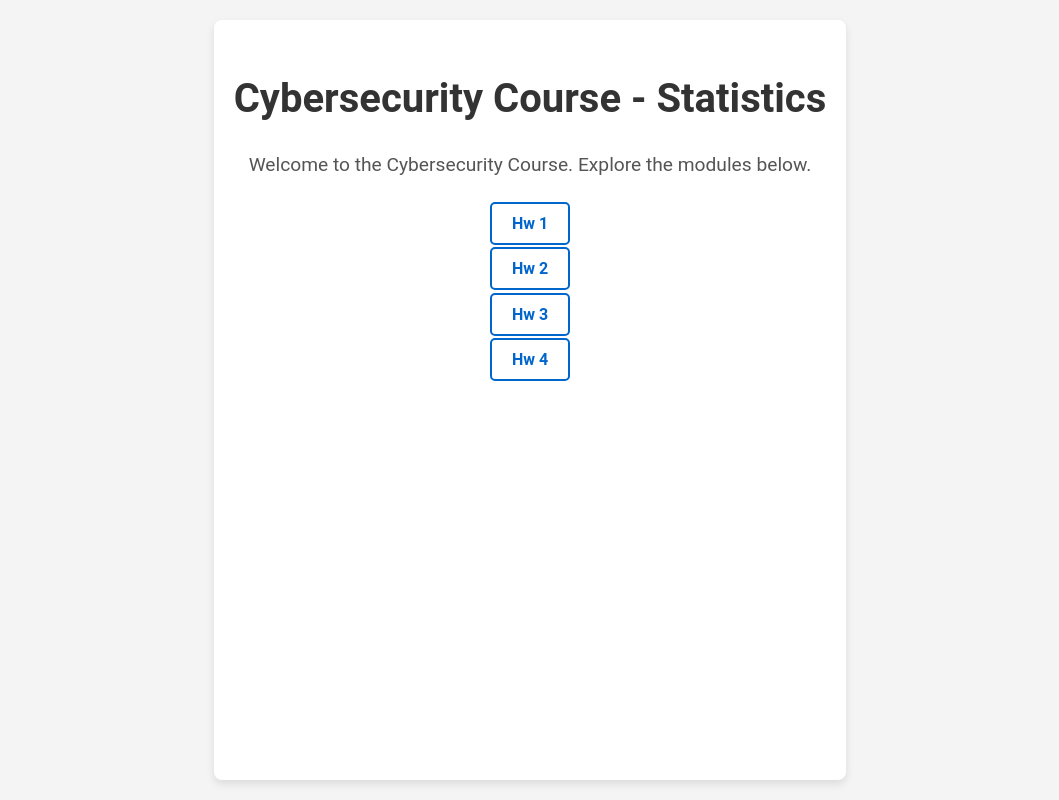
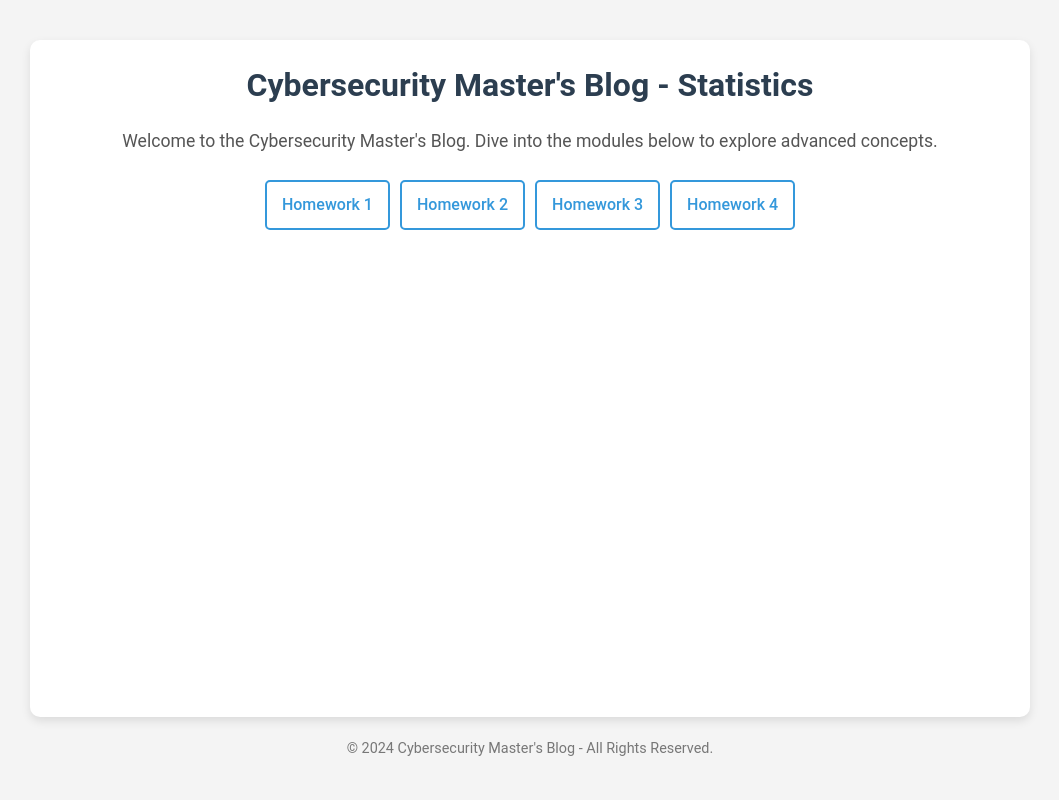
Before and after one commit to 0ri0nRo/Statistics, a Flask app: page / in a window 1280 px wide. Shown: the whole page, without its empty margins (110-1169 px from the left). Run offline with Flask 3, Linux system fonts and the light colour scheme.

Commit message:
add new index

```diff
--- a/templates/index.html
+++ b/templates/index.html
@@ -3,104 +3,158 @@
 <head>
     <meta charset="UTF-8">
     <meta name="viewport" content="width=device-width, initial-scale=1.0">
-    <title>Cybersecurity Course - Statistics</title>
+    <title>Cybersecurity Master's Blog - Statistics</title>
     <link rel="stylesheet" href="{{ url_for('static', filename='style.css') }}">
     <style>
+        /* Base Styling */
+        * {
+            margin: 0;
+            padding: 0;
+            box-sizing: border-box;
+        }
+
         body {
             font-family: 'Roboto', sans-serif;
-            line-height: 1.6;
-            margin: 0;
-            padding: 0;
             background-color: #f4f4f4;
+            color: #333;
             display: flex;
             flex-direction: column;
             min-height: 100vh;
+            line-height: 1.6;
         }
 
+        /* Main container */
         .container {
-            flex: 1;
-            max-width: 800px;
-            margin: 20px auto;
+            max-width: 1000px;
+            width: 90%;
+            margin: 0 auto;
             padding: 20px;
-            background: white;
-            border-radius: 8px;
-            box-shadow: 0 4px 8px rgba(0, 0, 0, 0.1);
+            background-color: #fff;
+            border-radius: 10px;
+            box-shadow: 0 4px 10px rgba(0, 0, 0, 0.1);
+            margin-top: 20px;
+            flex-grow: 1;
         }
 
+        /* Header Styling */
         header {
             text-align: center;
             margin-bottom: 20px;
         }
 
         header h1 {
-            color: #333;
-            font-size: 2.5em;
-            margin-bottom: 10px;
+            font-size: 2em;
+            color: #2c3e50;
+            margin-bottom: 0.5em;
         }
 
         header p {
+            font-size: 1.1em;
             color: #555;
-            font-size: 1.2em;
         }
 
+        /* Navigation Styling */
         nav {
+            display: flex;
+            justify-content: center;
             margin: 20px 0;
         }
 
         nav ul {
-            list-style: none;
-            padding: 0;
+            list-style-type: none;
             display: flex;
-            flex-direction: column;
-            align-items: center;
+            flex-wrap: wrap;
+            gap: 10px;
+            justify-content: center;
         }
 
         nav ul li {
-            margin: 10px 0;
+            margin: 5px 0;
         }
 
         nav ul li a {
+            display: inline-block;
             text-decoration: none;
-            color: #0066cc;
-            font-weight: bold;
-            padding: 10px 20px;
-            border: 2px solid #0066cc;
+            color: #3498db;
+            font-weight: 500;
+            padding: 10px 15px;
+            border: 2px solid #3498db;
             border-radius: 5px;
-            transition: background-color 0.3s, color 0.3s;
+            transition: background-color 0.3s ease, color 0.3s ease;
         }
 
         nav ul li a:hover {
-            background-color: #0066cc;
-            color: white;
+            background-color: #3498db;
+            color: #fff;
         }
 
+        /* Footer Styling */
         footer {
             text-align: center;
-            margin-top: 20px;
+            padding: 20px 0;
             font-size: 0.9em;
             color: #777;
-            padding: 10px 0;
+        }
+
+        /* Responsive Design */
+        @media (max-width: 768px) {
+            header h1 {
+                font-size: 1.8em;
+            }
+
+            header p {
+                font-size: 1em;
+            }
+
+            nav ul {
+                flex-direction: column;
+                align-items: center;
+            }
+
+            nav ul li a {
+                width: 100%;
+                text-align: center;
+            }
+        }
+
+        @media (max-width: 480px) {
+            .container {
+                padding: 15px;
+                margin-top: 10px;
+            }
+
+            header h1 {
+                font-size: 1.5em;
+            }
+
+            header p {
+                font-size: 0.9em;
+            }
         }
     </style>
 </head>
 <body>
+    <!-- Main content container -->
     <div class="container">
         <header>
-            <h1>Cybersecurity Course - Statistics</h1>
-            <p>Welcome to the Cybersecurity Course. Explore the modules below.</p>
+            <h1>Cybersecurity Master's Blog - Statistics</h1>
+            <p>Welcome to the Cybersecurity Master's Blog. Dive into the modules below to explore advanced concepts.</p>
         </header>
+
         <nav>
             <ul>
-                <li><a href="/hw1">Hw 1</a></li>
-                <li><a href="/hw2">Hw 2</a></li>
-                <li><a href="/hw3">Hw 3</a></li>
-                <li><a href="/hw4">Hw 4</a></li>
-
-                <!-- Add more links for other modules as needed -->
-                <!-- <li><a href="/module2">Module 2: ...</a></li> -->
-                <!-- <li><a href="/module3">Module 3: ...</a></li> -->
+                <li><a href="/hw1">Homework 1</a></li>
+                <li><a href="/hw2">Homework 2</a></li>
+                <li><a href="/hw3">Homework 3</a></li>
+                <li><a href="/hw4">Homework 4</a></li>
+                <!-- More modules can be added here -->
             </ul>
         </nav>
     </div>
+
+    <!-- Footer section -->
+    <footer>
+        &copy; 2024 Cybersecurity Master's Blog - All Rights Reserved.
+    </footer>
 </body>
 </html>
```
